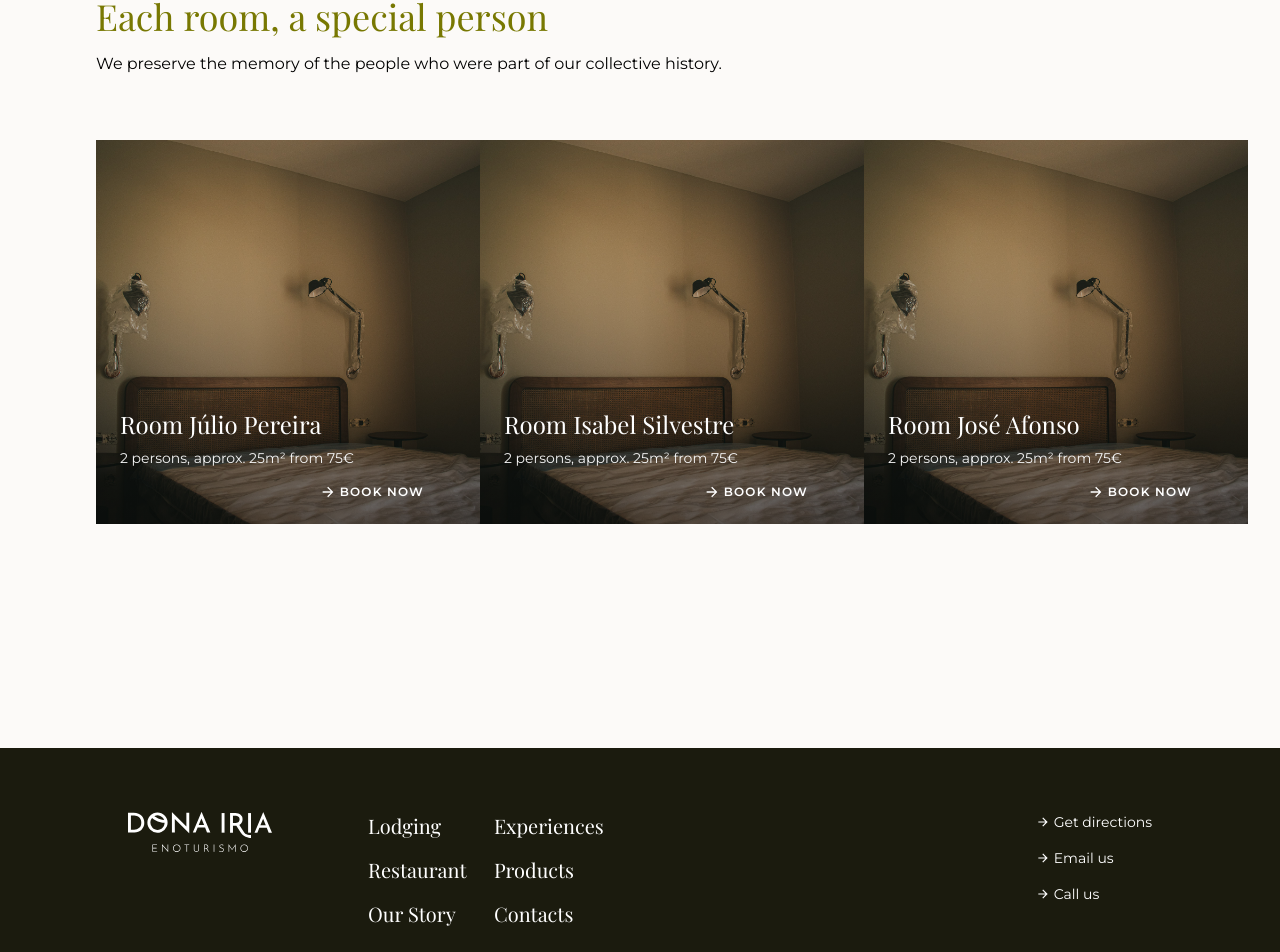
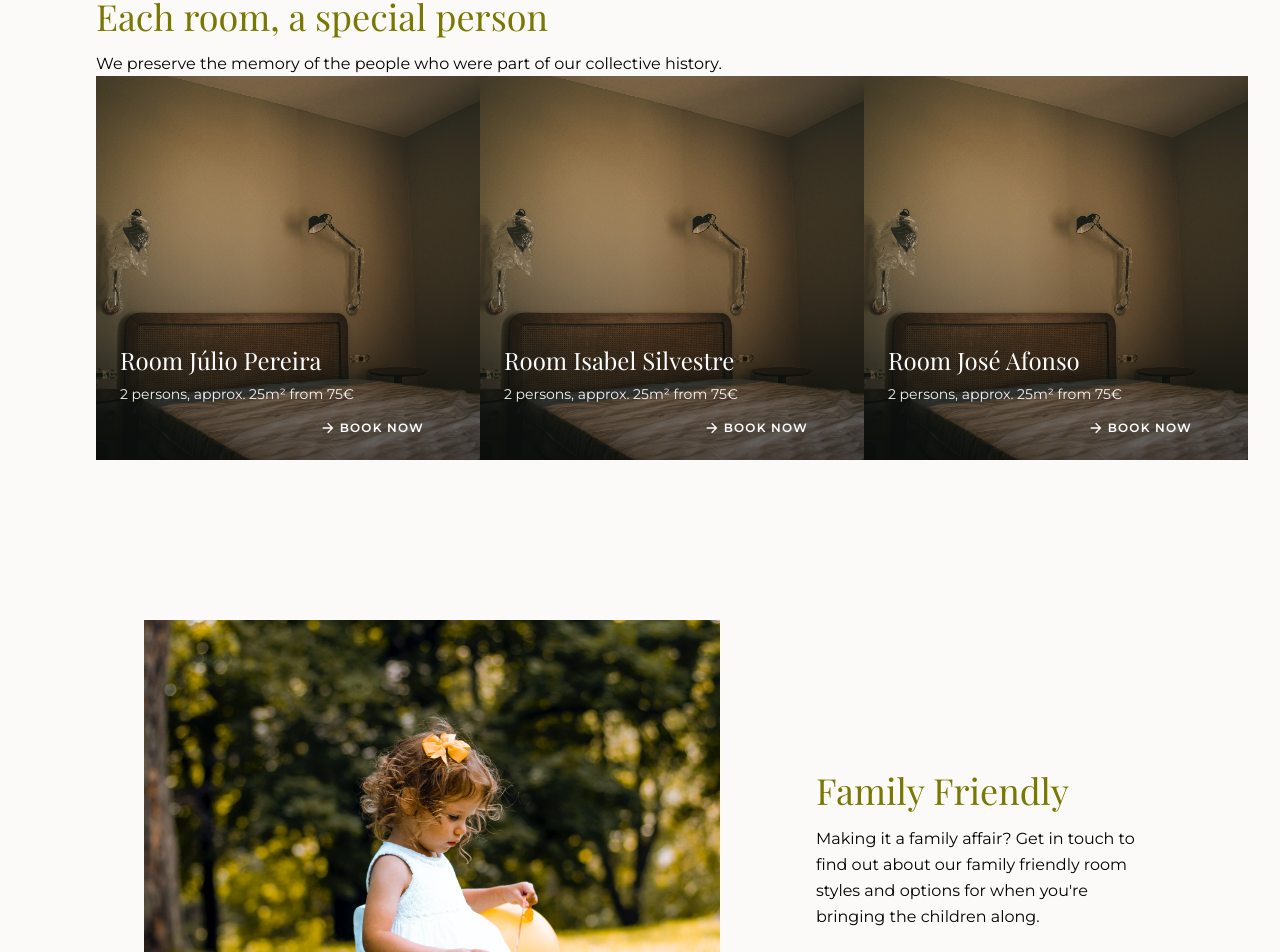
Before and after one commit to quintadonairia/quintadonairia, a Next.js app: page /lodging in a window 1280 px wide. Shown: the part 900-1852 px from the top of the page. Built offline with nearby package versions, Linux system fonts and the light colour scheme.

Commit message:
Refactor Lodging page

```diff
--- a/pages/lodging.js
+++ b/pages/lodging.js
@@ -1,17 +1,14 @@
-import Button from "../components/atoms/Button";
-import Icon from "../components/atoms/Icon";
-import LayoutPrimary from "../components/layouts/LayoutPrimary";
 import LayoutSplit from "../components/layouts/LayoutSplit";
 import Room from "../components/molecules/Room";
 import Hero from "../components/organisms/Hero";
-
-import { RiArrowRightLine } from "react-icons/ri";
+import Container from "../components/organisms/Container";
+import Block from "../components/molecules/Block";
 
 const Lodging = () => {
   return (
     <div className="flex flex-col min-h-screen relative overflow-x-hidden">
       <Hero title="Lodging" image="url(images/20210820-donairia-008.jpg" />
-      <LayoutPrimary>
+      <Container>
         <div className="flex flex-col gap-4">
           <h1 className="text-4xl font-serif text-olive-500">
             Each room, a special person
@@ -38,34 +35,20 @@ const Lodging = () => {
             description="2 persons, approx. 25m² from 75€"
           />
         </div>
-      </LayoutPrimary>
-      <LayoutSplit
-        childrenLeading={
-          <>
-            <img
-              src="/images/senjuti-kundu-GCI8dqi4uWM-unsplash.jpg"
-              alt=""
-              className="w-full lg:w-[28rem] aspect-[5/4] lg:aspect-[4/5] object-cover object-[center,65%]"
-            />
-          </>
-        }
-        childrenTrailing={
-          <>
-            <h1 className="font-serif text-2xl lg:text-4xl">Family Friendly</h1>
-            <div className="flex flex-col gap-4 text-sm lg:text-base">
-              <p className="leading-relaxed">
-                Making it a family affair? Get in touch to find out about our
+      </Container>
+      <LayoutSplit vDirection="normal">
+        <img
+          src="/images/senjuti-kundu-GCI8dqi4uWM-unsplash.jpg"
+          alt=""
+          className="w-full lg:w-[36rem] aspect-[5/4] lg:aspect-[5/4] object-cover"
+        />
+        <Block
+          title="Family Friendly"
+          text="Making it a family affair? Get in touch to find out about our
                 family friendly room styles and options for when you're bringing
-                the children along.
-              </p>
-              <p className="leading-relaxed">
-                Of course, we also welcome our four-legged friends in certain
-                specific rooms, at a charge of €10 per night.
-              </p>
-            </div>
-          </>
-        }
-      />
+                the children along."
+        />
+      </LayoutSplit>
     </div>
   );
 };
```
